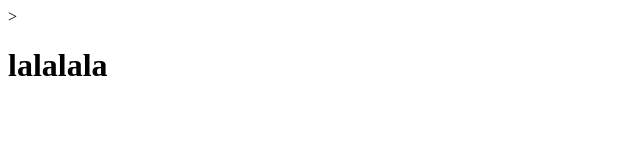
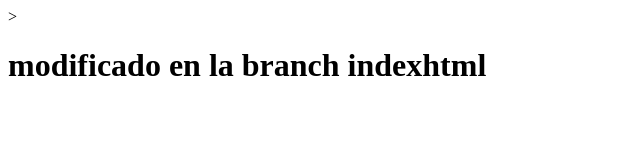
Before and after one commit to MOctavio-NXTIOT/Repositorio-general, a plain HTML site: page index2.html in a window 1280 px wide. Shown: the whole page, without its empty margins (0-640 px from the left). Drawn offline with Linux system fonts and the light colour scheme.

Commit message:
Modified index2.html

```diff
--- a/index2.html
+++ b/index2.html
@@ -5,6 +5,6 @@
         <title>Esto es del commit clonado</title>
     </head>
     ><body>
-        <h1>lalalala</h1>
+        <h1>modificado en la branch indexhtml</h1>
     </body>
 </html>
```
